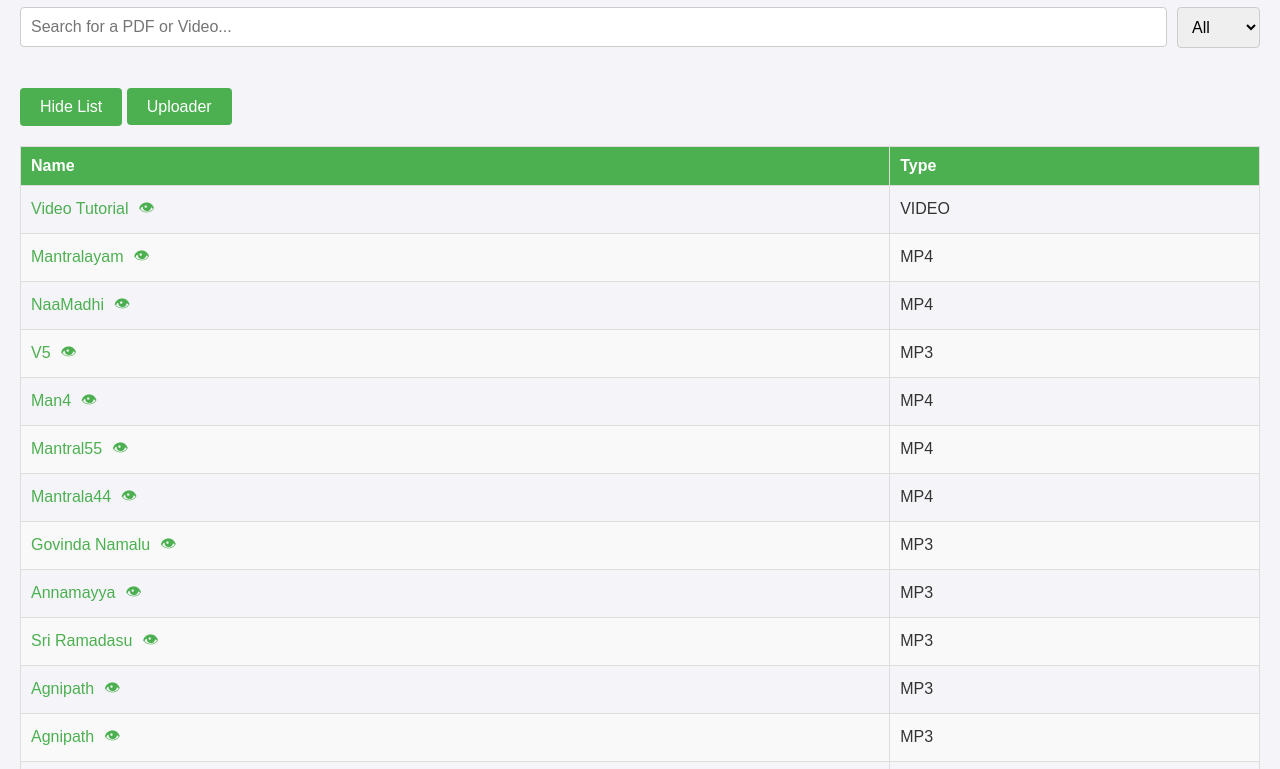
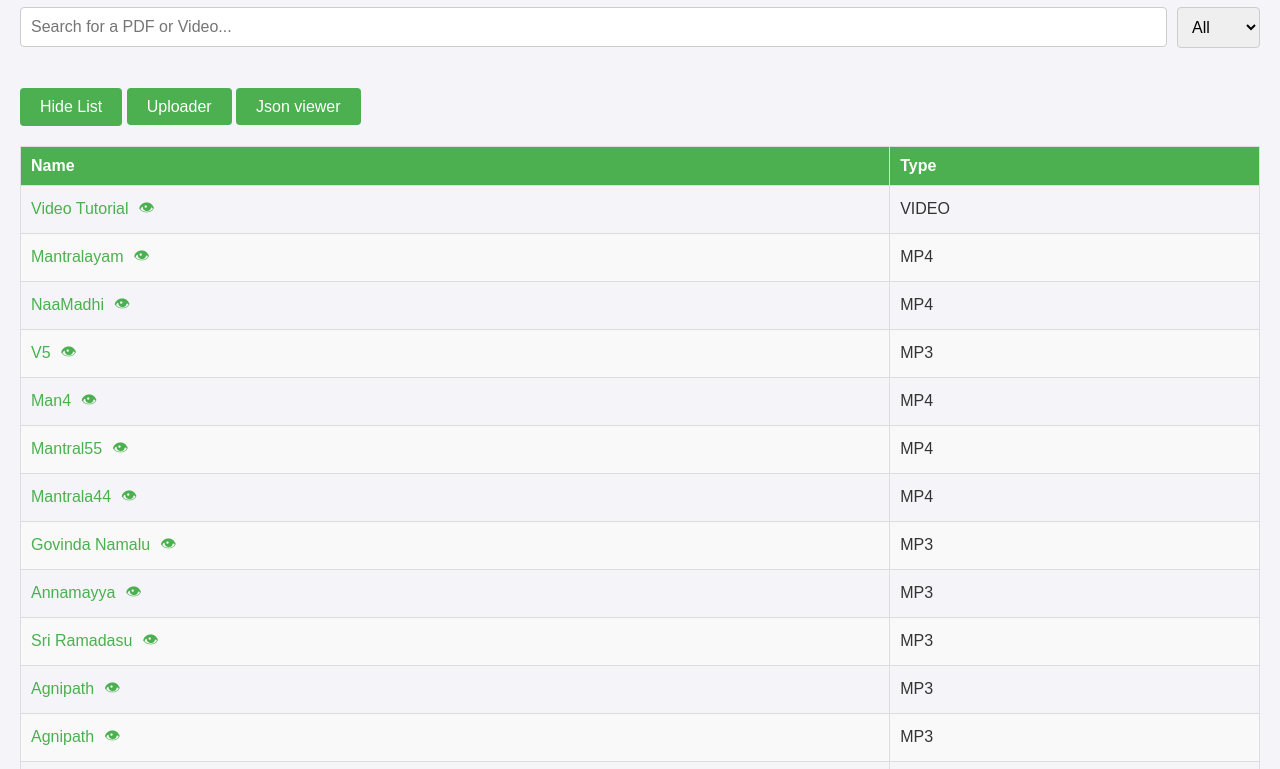
Before and after one commit to nikhil-techefficio/Mp3player, a plain HTML site: page index.html in a window 1280 px wide. Shown: the part 73-842 px from the top of the page. Drawn offline with Linux system fonts and the light colour scheme.

Commit message:
Update index.html

```diff
--- a/index.html
+++ b/index.html
@@ -166,6 +166,7 @@
     </div>
     <button id="toggleButton" onclick="toggleSearchResults()">Hide List</button>
     <a id="toggleButton" href="UPreader.html" style="text-decoration: none;">Uploader</a>
+    <a id="toggleButton" href="Jsonviewer.html" style="text-decoration: none;">Json viewer</a>
     <div id="searchResults" class="fade"></div>
     <div id="mediaViewer">
         <iframe id="pdfViewer" src=""></iframe>
```
